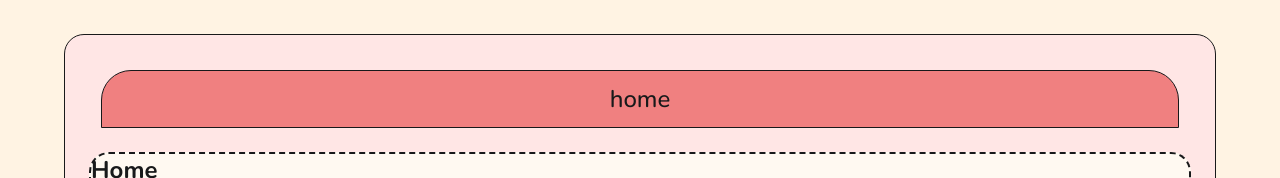
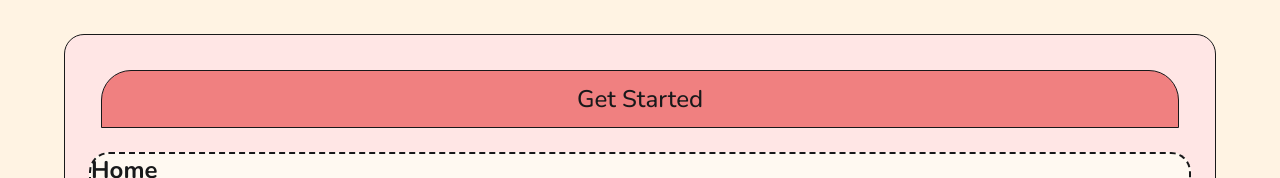
Before and after one commit to louiseka/vue-bits, a Vue app: page / in a window 1280 px wide. Shown: the part 411-589 px from the top of the page. Built offline with nearby package versions, Linux system fonts and the light colour scheme.

Commit message:
updating routes names

```diff
--- a/src/router/index.js
+++ b/src/router/index.js
@@ -6,12 +6,12 @@ import CounterView from "@/views/CounterView.vue";
 const routes = [
   {
     path: "/",
-    name: "home",
+    name: "Home",
     component: HomeView,
   },
   {
     path: "/counter",
-    name: "counter",
+    name: "Counter",
     component: CounterView,
   },
 ];
```
